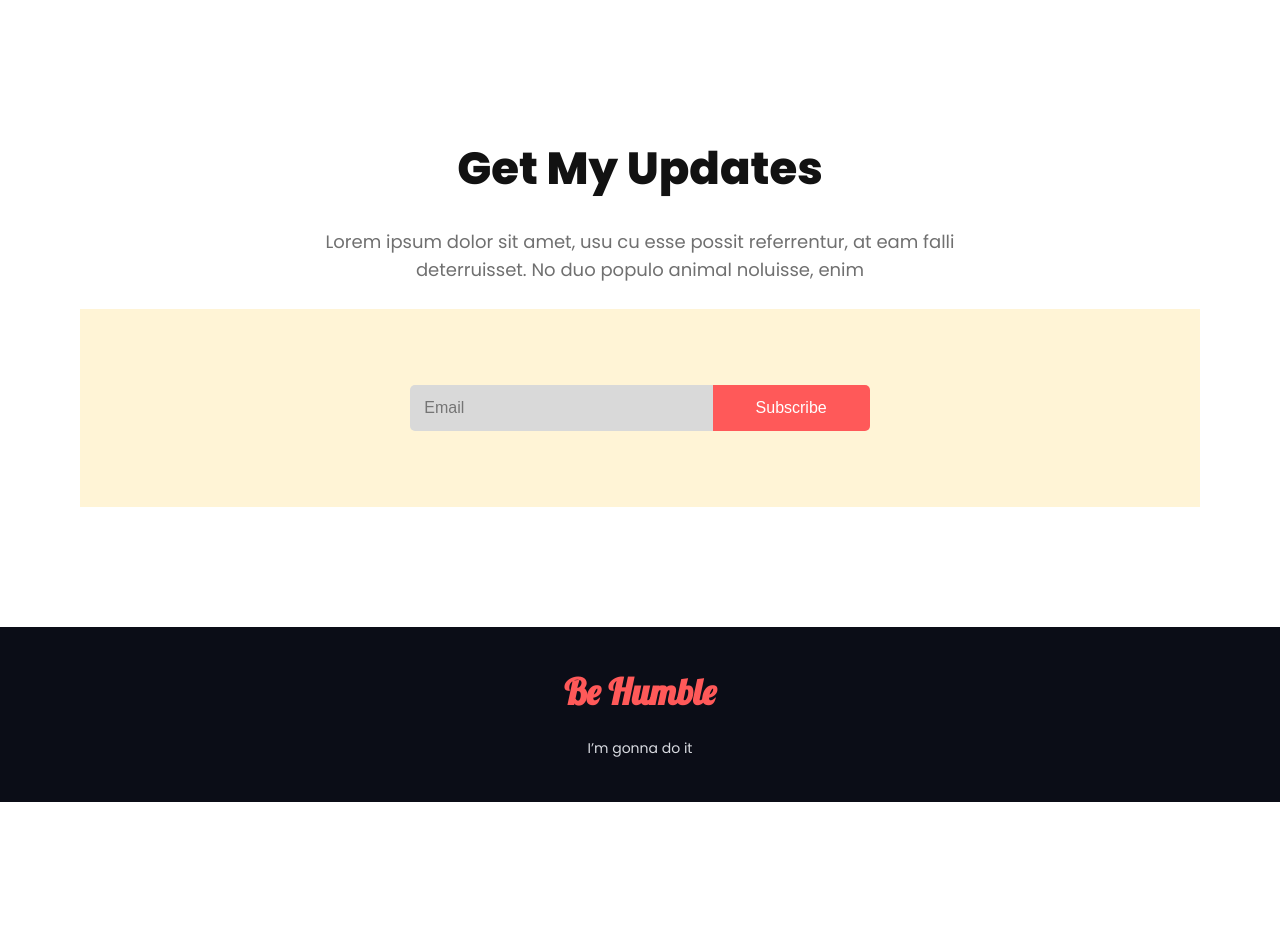
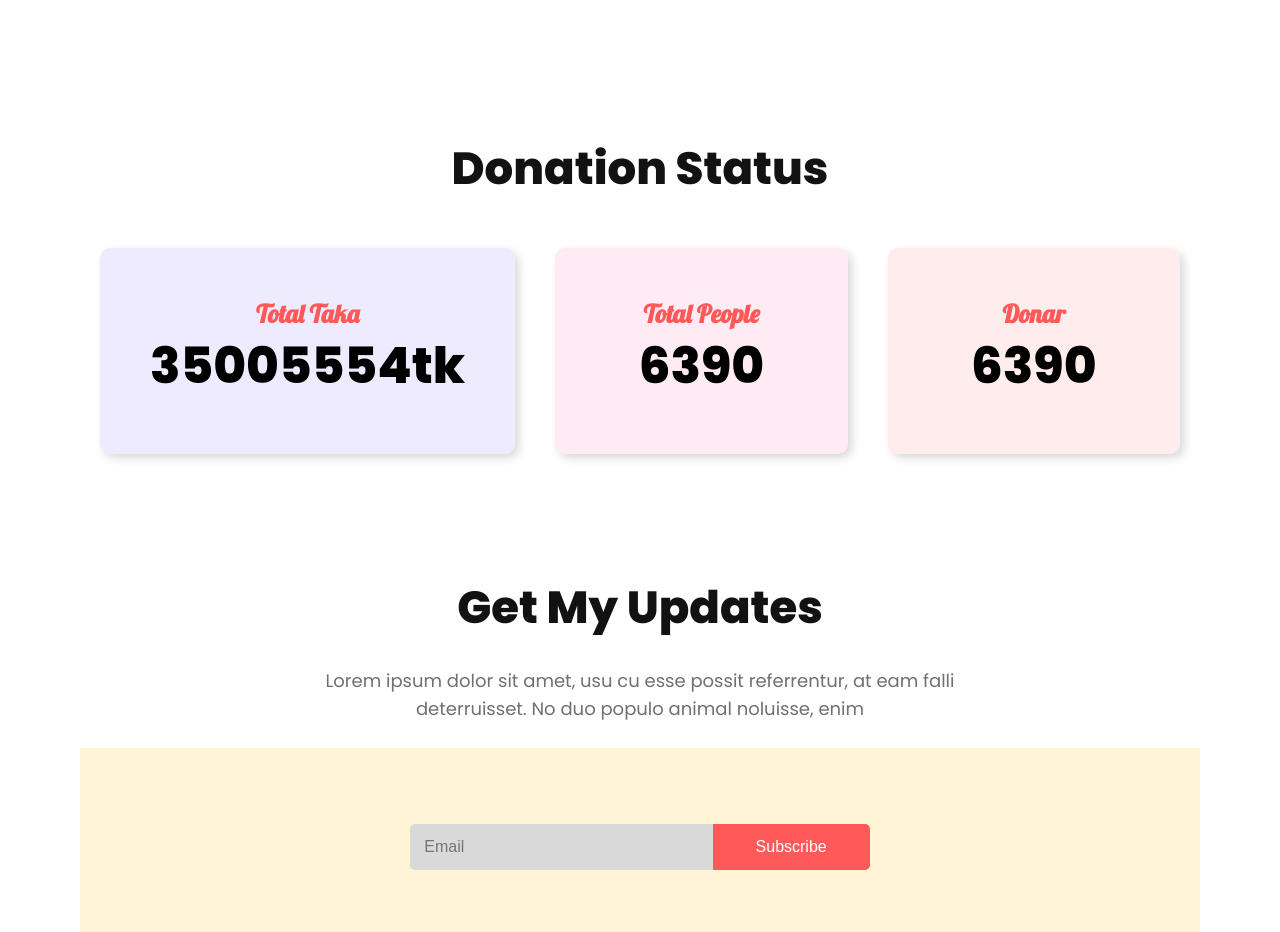
Before and after one commit to hmdimran/donate-web-frontend, a plain HTML site: page index.html in a window 1280 px wide. Shown: the part 2080-3012 px from the top of the page. Before the commit the page ends 2882 px from the top, so only its background shows below. Drawn offline with Linux system fonts and the light colour scheme.

Commit message:
Donation Section Complated With Style

```diff
--- a/index.html
+++ b/index.html
@@ -99,6 +99,28 @@
         </div>
       </div>
     </section>
+
+    <section class="donation-status">
+      <div class="container">
+        <div class="section-head">
+          <h1>Donation Status</h1>
+        </div>
+        <div class="donation">
+          <div class="single-donation first">
+            <h3>Total Taka</h3>
+            <h1>35005554tk</h1>
+          </div>
+          <div class="single-donation second">
+            <h3>Total People</h3>
+            <h1>6390</h1>
+          </div>
+          <div class="single-donation third">
+            <h3>Donar</h3>
+            <h1>6390</h1>
+          </div>
+        </div>
+      </div>
+    </section>
     <section class="subscribe-area">
       <div class="container">
         <div class="section-head">
--- a/style.css
+++ b/style.css
@@ -239,4 +239,44 @@ body {
   color: #ffffff;
   cursor: pointer;
 }
-/* Subscriber Area Dsign (End) */ ;
+/* Subscriber Area Dsign (End) */
+
+/* Donation Status Design (Start) */
+.donation-status {
+  margin-bottom: 100px;
+}
+.donation {
+  text-align: center;
+  display: flex;
+  justify-content: center;
+}
+.single-donation {
+  width: 360px;
+  height: auto;
+  padding: 50px;
+  margin: 20px;
+}
+.first {
+  background: RGBA(102, 66, 247, 0.1);
+  box-shadow: 4px 4px 10px#d9d9d9;
+  border-radius: 10px;
+}
+.second {
+  background: RGBA(255, 58, 135, 0.1);
+  box-shadow: 4px 4px 10px #d9d9d9;
+  border-radius: 10px;
+}
+.third {
+  background: RGBA(255, 74, 80, 0.1);
+  box-shadow: 4px 4px 10px #d9d9d9;
+  border-radius: 10px;
+}
+.single-donation h3 {
+  font-size: 25px;
+  font-family: "Lobster", cursive;
+  color: #ff5959;
+}
+.single-donation h1 {
+  font-size: 50px;
+}
+/* Donation Status Design (End) */
```
